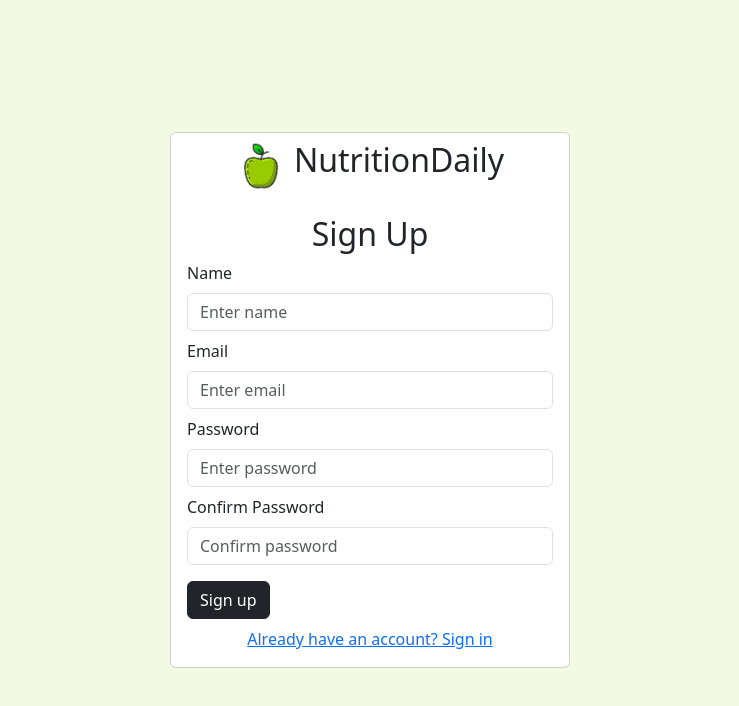
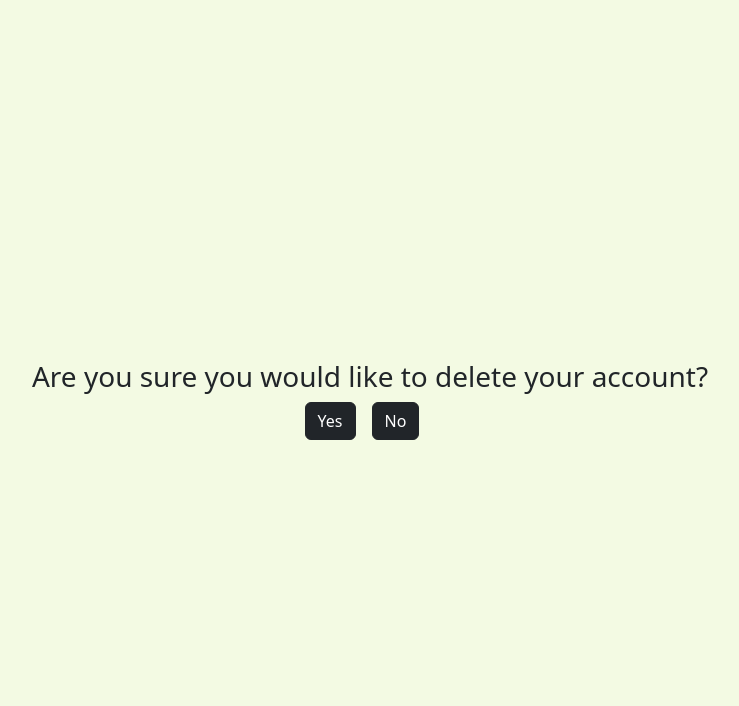
Before and after one commit to Agar1204/NutritionDaily, a React (Vite) app: page /deleteAccount in a window 1280 px wide. Before the commit this address led to /signup. Shown: the top 706 px of the page, without its empty margins (270-1009 px from the left). Built offline with nearby package versions, Linux system fonts and the light colour scheme; no server answers; sample sign-in values are in the browser's storage.

Commit message:
added delete user

```diff
--- a/src/App.jsx
+++ b/src/App.jsx
@@ -5,6 +5,7 @@ import Dashboard from "./Components/Dashboard"
 import Login from "./Components/Login"
 import ProtectedRoute from "./Components/ProtectedRoute"
 import About from "./Components/About"
+import DeleteUser from "./Components/DeleteUser"
 
 import { Navigate, Route, Routes } from "react-router-dom"
 
@@ -37,6 +38,7 @@ function App() {
           element = {<ProtectedRoute user={user} children={<Dashboard />} />}
         />
         <Route path="/about" element={ <ProtectedRoute user = {user} children={<About />} /> } />
+        <Route path="/deleteAccount" element={ <ProtectedRoute user = {user} children={<DeleteUser />} /> } />
         <Route path="*" element={<Navigate to="/signup" replace />} />
       </Routes>
     </>
--- a/src/Components/Dashboard.jsx
+++ b/src/Components/Dashboard.jsx
@@ -14,7 +14,7 @@ export default function Dashboard(){
                     'x-app-id': import.meta.env.VITE_NUTRITIONIX_APP_ID,
                     'x-app-key': import.meta.env.VITE_NUTRITIONIX_API_KEY
                 }
-            }).then((resp) => resp.json()).then(data => setSearchResults(data["common"]))
+            }).then((resp) => resp.json()).then(data => setSearchResults(data["common"])).catch((error) => alert(error.message))
         }
     }, [search])
 
--- /dev/null
+++ b/src/Components/DeleteUser.jsx
@@ -0,0 +1,28 @@
+import { Button } from "react-bootstrap"
+import { useNavigate } from "react-router-dom"
+import { auth } from "../firebase"
+import { deleteUser } from "firebase/auth"
+
+export default function DeleteUser(){
+    const navigate = useNavigate()
+
+    function deleteAccount(){
+        const user = auth.currentUser
+        deleteUser(user).then( () => {
+            alert("Your account has been successfully deleted. You can always create another one!")
+            navigate("/signup")
+        }).catch((error) =>{
+            alert(error.message)
+        })
+    }
+
+    return(
+        <div style = {{backgroundColor: '#f3fae3'}}className="min-vh-100 d-flex flex-column align-items-center justify-content-center">
+            <h3 className="text-center"> Are you sure you would like to delete your account? </h3>
+                <div className=" d-flex align-items-center">
+                    <Button className="btn btn-dark me-3" onClick={deleteAccount}> Yes </Button>
+                    <Button className="btn btn-dark me-3" href="/home"> No </Button>
+                </div>
+        </div>
+    )
+}
--- a/src/Components/Header.jsx
+++ b/src/Components/Header.jsx
@@ -1,4 +1,4 @@
-import { Navbar, Nav, NavDropdown} from "react-bootstrap"
+import { Navbar, Nav, NavDropdown, Alert} from "react-bootstrap"
 import { auth} from "../firebase"
 import { signOut } from "firebase/auth"
 import { useNavigate } from "react-router-dom"
@@ -6,12 +6,14 @@ import { useNavigate } from "react-router-dom"
 
 export default function Header(){
     const navigate = useNavigate()
+
     function handleLogOut(){
-        signOut(auth).then(() => { navigate("/login")})
+        signOut(auth).then(() => {})
         .catch((error) => {
             alert(error.message)
         })
     }
+
     return(
         <>
         <Navbar style={{backgroundColor: "#f3fae3"}} className="pt-0 justify-content-between">
@@ -38,7 +40,7 @@ export default function Header(){
                 <NavDropdown title="Profile" align="end">
                     <NavDropdown.Item href="/settings">Settings</NavDropdown.Item>
                     <NavDropdown.Item href="/login" onClick={handleLogOut}> Log out </NavDropdown.Item>
-                    <NavDropdown.Item href="/signup">Delete Account</NavDropdown.Item>
+                    <NavDropdown.Item href="/deleteAccount"> Delete Account</NavDropdown.Item>
                 </NavDropdown>
             </Nav>
       </Navbar>
--- a/src/Components/Login.jsx
+++ b/src/Components/Login.jsx
@@ -4,8 +4,6 @@ import { Form, Button, Card} from "react-bootstrap"
 import { signInWithEmailAndPassword, GoogleAuthProvider, signInWithPopup} from "firebase/auth"
 import { auth } from "../firebase"
 import { useNavigate } from "react-router-dom"
-
-
 
 export default function Login(){
     const [email, setEmail] = React.useState("")
```
